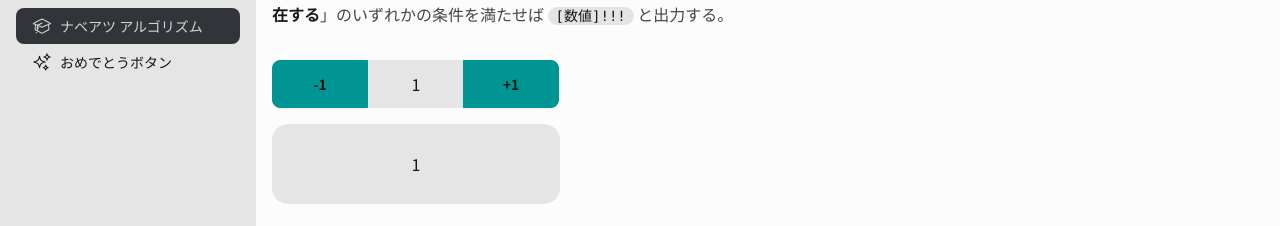
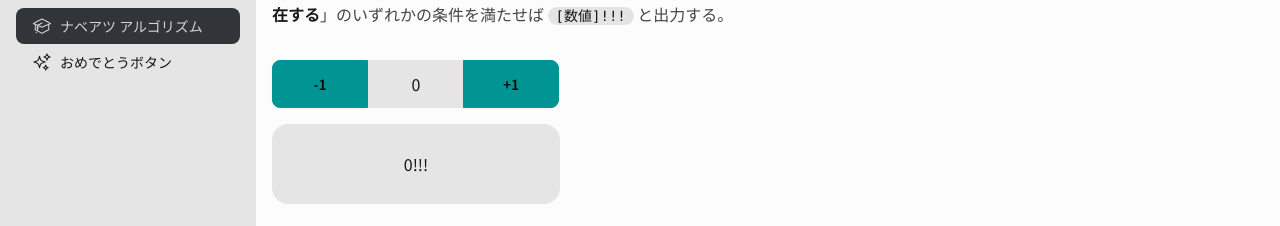
Before and after one commit to kem198/kems-toys, a Next.js app: page /nabeatsu-algorithm in a window 1280 px wide. Shown: the part 192-418 px from the top of the page. Built offline with nearby package versions, Linux system fonts and the light colour scheme.

Commit message:
NabeatsuCalc: refactoring

```diff
--- a/src/components/Organisms/NabeatsuCalc.tsx
+++ b/src/components/Organisms/NabeatsuCalc.tsx
@@ -7,16 +7,7 @@ import { useState } from 'react';
  * @param {number} num - 評価する数値
  * @returns {boolean} - 3 の倍数であれば true, そうでなければ false
  */
-const isThreeMultiple = (num: number): boolean => {
-  // 0 は 3 の倍数ではないため除外する
-  if (num === 0) {
-    return false;
-  }
-
-  // 入力値が 3 の倍数であるか評価して返す
-  return num % 3 === 0;
-};
-
+const isThreeMultiple = (num: number): boolean => num % 3 === 0;
 /**
  * 入力値に 3 を含む桁が存在するか評価する関数
  * @param {number} num - 評価する数値
@@ -24,37 +15,19 @@ const isThreeMultiple = (num: number): boolean => {
  */
 const hasThreeDigits = (num: number): boolean => {
   // 入力を絶対値へ変換する (e.g. -1234 ⇒ 1234)
-  const absNum = Math.abs(num);
+  let absNum = Math.abs(num);
 
-  // 0 の場合除算で -Infinity を返すため処理を終了する
-  if (absNum === 0) {
-    return false;
-  }
-
-  // 常用対数を求める (e.g. 1234 ⇒ 3.091...)
-  const commonLog = Math.log10(absNum);
-
-  // 常用対数の商を求める (e.g. 3.091... ⇒ 3)
-  const commonLogQuotient = Math.floor(commonLog);
-
-  // 桁数を求める (e.g. 3 + 1 ⇒ 4)
-  const numDigits = commonLogQuotient + 1;
-
-  // 桁数分だけ評価を繰り返す
-  for (let i = 0; i < numDigits; i += 1) {
-    // 桁の重みを求める (e.g. 10^3 ⇒ 1000)
-    const numDigitsWeight = 10 ** commonLogQuotient;
-
-    // 桁の値を取得する
-    const digit = Math.floor(absNum / numDigitsWeight) % 10;
-
-    // 3 を含む桁があれば true を返して終了する
+  // 各桁を調べる
+  while (absNum > 0) {
+    // 最下位の桁を取得して 3 と比較
+    const digit = absNum % 10;
     if (digit === 3) {
       return true;
     }
+    // 最下位の桁を削除して次の桁へ移動
+    absNum = Math.floor(absNum / 10);
   }
 
-  // 3 を含む桁がなければ false を返す
   return false;
 };
 
@@ -71,7 +44,7 @@ const isNabeatsu = (num: number): boolean =>
   isThreeMultiple(num) || hasThreeDigits(num);
 
 export default function NabeatsuCalc() {
-  const [count, setCount] = useState(1);
+  const [count, setCount] = useState(0);
 
   /**
    * count を指定された数値分だけ増加させる関数
@@ -85,7 +58,7 @@ export default function NabeatsuCalc() {
    * count をリセットする関数
    */
   const resetCount = () => {
-    setCount(1);
+    setCount(0);
   };
 
   return (
```
